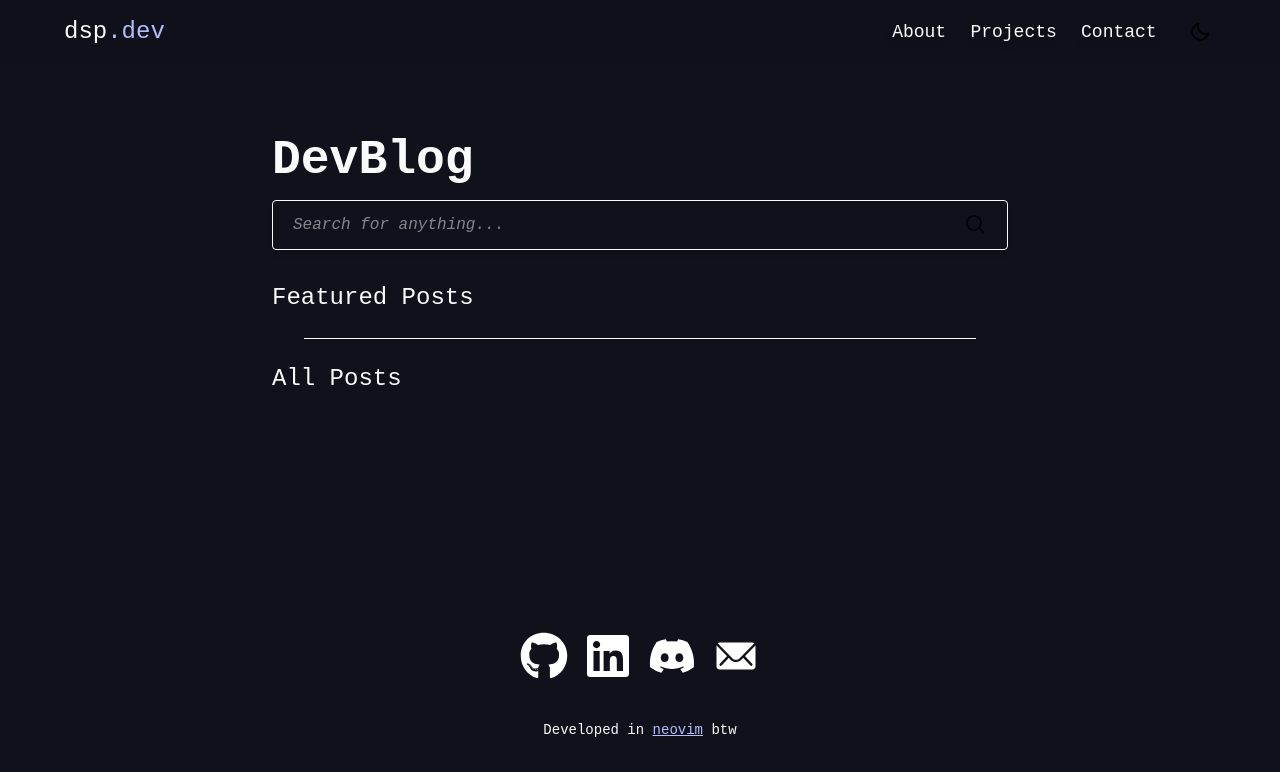
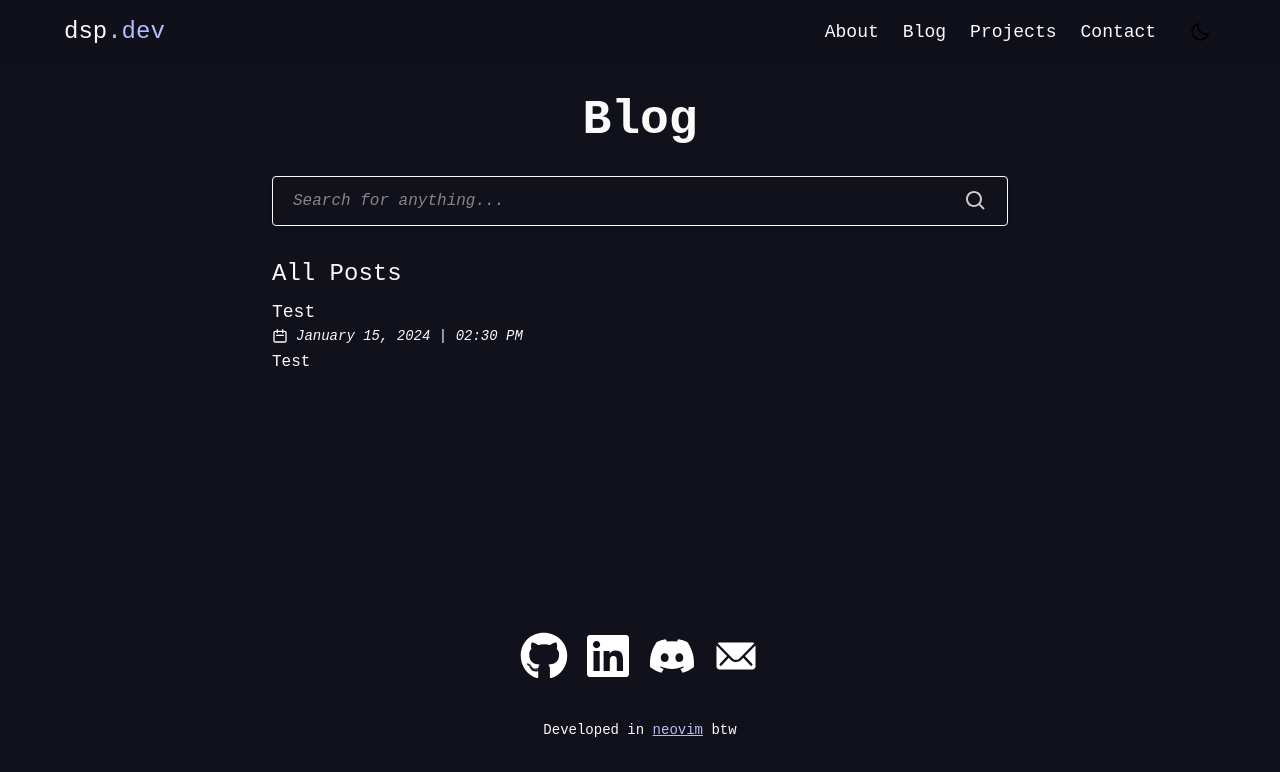
Before and after one commit to DylanPina/dsp.dev, a Next.js app: page /blog in a window 1280 px wide. Shown: the top 772 px of the page. Built offline with nearby package versions, Linux system fonts and the light colour scheme.

Commit message:
Added blog/page.tsx

```diff
--- a/app/blog/page.tsx
+++ b/app/blog/page.tsx
@@ -2,40 +2,26 @@
 import type { NextPage } from "next";
 
 import { useFilter } from "context/filter";
-import Loader from "@/components/Loader";
 import BlogHeroSection from "@/components/BlogHeroSection";
 import BlogCard from "@/components/BlogCard";
 
 const Blog: NextPage = () => {
   const { searchText } = useFilter();
-  const posts = [] as any[];
+  const posts = [
+    {
+      slug: "test",
+      title: "Test",
+      excerpt: "Test",
+      datetime: "2024-01-15T14:30:00Z",
+    },
+  ];
 
   return (
     <>
-      <Loader>Dev Blog</Loader>
       <div className="bg-bglight dark:bg-bgdark">
         <div className="selection:bg-marrsgreen selection:text-bglight dark:selection:bg-carrigreen dark:selection:text-bgdark">
           <main id="main" className="mb-20">
             <BlogHeroSection />
-            {searchText === "" && (
-              <>
-                <div className="px-4 sm:px-8 md:px-20 max-w-4xl mx-auto">
-                  <h2 className="text-2xl font-medium mb-2">Featured Posts</h2>
-                  <ul>
-                    {posts.map(
-                      (post) =>
-                        post.featured && (
-                          <BlogCard post={post} key={post.slug} />
-                        )
-                    )}
-                  </ul>
-                </div>
-                <hr
-                  aria-hidden="true"
-                  className="mx-4 sm:mx-20 md:mx-auto max-w-xl lg:max-w-2xl my-6"
-                />
-              </>
-            )}
             <div className="px-4 sm:px-8 md:px-20 max-w-4xl mx-auto">
               <h2 className="text-2xl font-medium mb-2">
                 {searchText === "" && "All Posts"}
--- a/components/BlogHeroSection.tsx
+++ b/components/BlogHeroSection.tsx
@@ -6,19 +6,16 @@ const BlogHeroSection: React.FC = () => {
   const { searchText, onSearch } = useFilter();
 
   const handleSearch = (e: React.ChangeEvent<HTMLInputElement>) => {
-    onSearch!(e.target.value);
+    onSearch(e.target.value);
   };
 
   return (
     <section
-      className="py-4 pt-20 md:pt-24 px-4 sm:px-8 md:px-20 max-w-4xl mx-auto"
+      className="flex flex-col gap-4 py-4 pt-20 md:pt-24 px-4 sm:px-8 md:px-20 max-w-4xl mx-auto"
     >
-      <div className="mt-10">
-          <h1 className="main-header text-4xl lg:text-5xl font-bold">
-            Dev
-            <span className="text-marrsgreen dark:text-carrigreen">Blog</span>
-          </h1>
-      </div>
+      <h1 className="main-header text-4xl lg:text-5xl text-center font-bold">
+        Blog
+      </h1>
       <label className="relative block my-4">
         <input
           className="placeholder:italic placeholder:text-opacity-75 py-3 pr-14 pl-5
@@ -39,7 +36,7 @@ const BlogHeroSection: React.FC = () => {
             width="24"
             height="24"
             aria-hidden="true"
-            className="fill-marrsgreen dark:fill-carrigreen"
+            className="fill-primary-white"
           >
             <path d="M10 18a7.952 7.952 0 0 0 4.897-1.688l4.396 4.396 1.414-1.414-4.396-4.396A7.952 7.952 0 0 0 18 10c0-4.411-3.589-8-8-8s-8 3.589-8 8 3.589 8 8 8zm0-14c3.309 0 6 2.691 6 6s-2.691 6-6 6-6-2.691-6-6 2.691-6 6-6z"></path>
           </svg>
--- a/components/Header.tsx
+++ b/components/Header.tsx
@@ -10,7 +10,7 @@ import { useSection } from "context/section";
 
 const navLinks = [
   {
-    url: "#about",
+    url: "/#about",
     svg: (
       <svg xmlns="http://www.w3.org/2000/svg" width="24" height="24">
         <path d="M12 2a5 5 0 1 0 5 5 5 5 0 0 0-5-5zm0 8a3 3 0 1 1 3-3 3 3 0 0 1-3 3zm9 11v-1a7 7 0 0 0-7-7h-4a7 7 0 0 0-7 7v1h2v-1a5 5 0 0 1 5-5h4a5 5 0 0 1 5 5v1z" />
@@ -19,7 +19,17 @@ const navLinks = [
     text: "About",
   },
   {
-    url: "#projects",
+    url: "/blog",
+    svg: (
+      <svg xmlns="http://www.w3.org/2000/svg" width="24" height="24">
+        <path d="M19.875 3H4.125C2.953 3 2 3.897 2 5v14c0 1.103.953 2 2.125 2h15.75C21.047 21 22 20.103 22 19V5c0-1.103-.953-2-2.125-2zm0 16H4.125c-.057 0-.096-.016-.113-.016-.007 0-.011.002-.012.008L3.988 5.046c.007-.01.052-.046.137-.046h15.75c.079.001.122.028.125.008l.012 13.946c-.007.01-.052.046-.137.046z" />
+        <path d="M6 7h6v6H6zm7 8H6v2h12v-2h-4zm1-4h4v2h-4zm0-4h4v2h-4z" />
+      </svg>
+    ),
+    text: "Blog",
+  },
+  {
+    url: "/#projects",
     svg: (
       <svg xmlns="http://www.w3.org/2000/svg" width="24" height="24">
         <path d="m7.375 16.781 1.25-1.562L4.601 12l4.024-3.219-1.25-1.562-5 4a1 1 0 0 0 0 1.562l5 4zm9.25-9.562-1.25 1.562L19.399 12l-4.024 3.219 1.25 1.562 5-4a1 1 0 0 0 0-1.562l-5-4zm-1.649-4.003-4 18-1.953-.434 4-18z" />
@@ -28,7 +38,7 @@ const navLinks = [
     text: "Projects",
   },
   {
-    url: "#contact",
+    url: "/#contact",
     svg: (
       <svg xmlns="http://www.w3.org/2000/svg" width="24" height="24">
         <path d="M20.563 3.34a1.002 1.002 0 0 0-.989-.079l-17 8a1 1 0 0 0 .026 1.821L8 15.445v6.722l5.836-4.168 4.764 2.084a1 1 0 0 0 1.399-.85l1-15a1.005 1.005 0 0 0-.436-.893zm-2.466 14.34-5.269-2.306L16 9.167l-7.649 4.25-2.932-1.283 13.471-6.34-.793 11.886z" />
--- a/context/filter.tsx
+++ b/context/filter.tsx
@@ -4,11 +4,12 @@ import React, { createContext, useContext, useState } from "react";
 
 interface FilterInitialType {
   searchText: string;
-  onSearch?: (val: string) => void;
+  onSearch: (val: string) => void;
 }
 
 export const filterContext = createContext<FilterInitialType>({
   searchText: "",
+  onSearch: () => {},
 });
 
 export const ProvideFilter = ({ children }: { children: React.ReactNode }) => {
```
